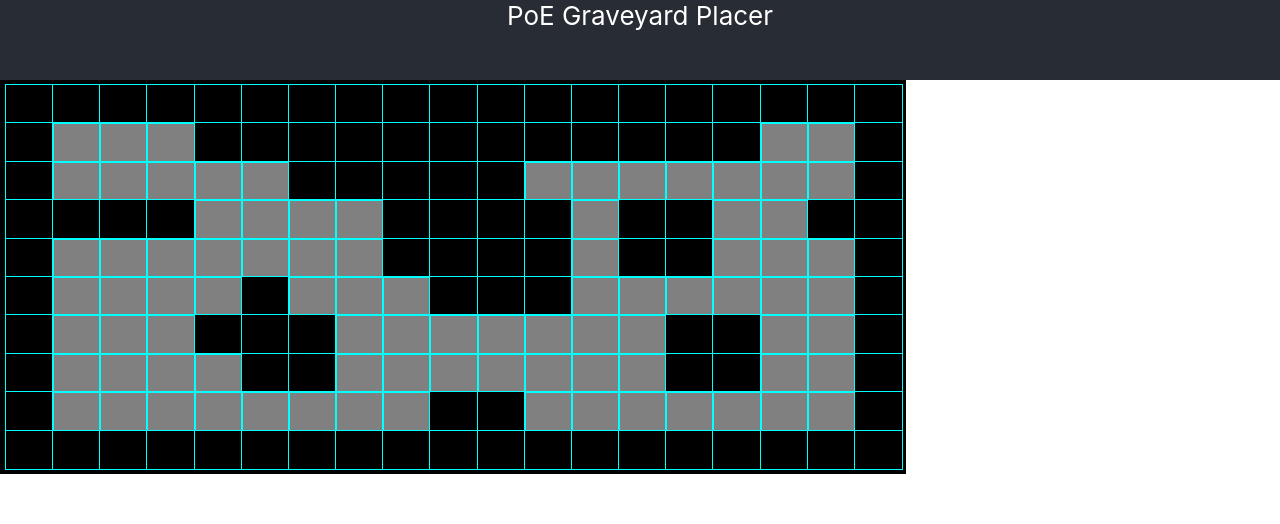
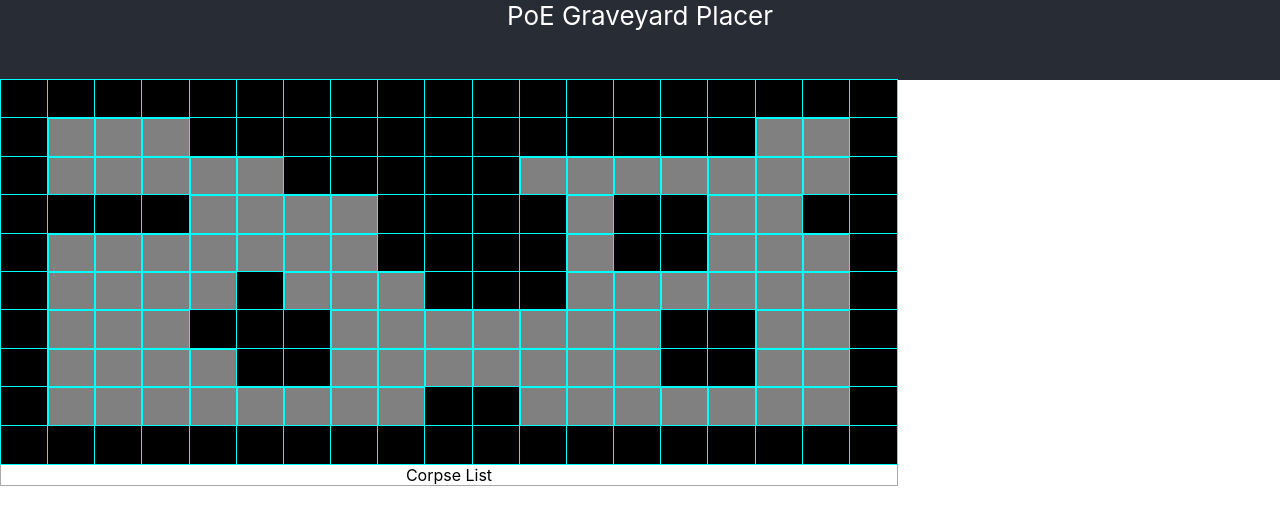
Before and after one commit to danielbrog/poe-graveyard, a React (Create React App) app in the folder graveyardApp/: page / in a window 1280 px wide. Shown: the top 524 px of the page. Built offline with nearby package versions, Linux system fonts and the light colour scheme.

Commit message:
added corpse list

```diff
--- a/graveyardApp/package.json
+++ b/graveyardApp/package.json
@@ -20,8 +20,6 @@
     "build": "react-scripts build",
     "test": "react-scripts test",
     "eject": "react-scripts eject"
-
-
   },
   "eslintConfig": {
     "extends": [
--- a/graveyardApp/src/App.js
+++ b/graveyardApp/src/App.js
@@ -1,6 +1,6 @@
 import './styles/App.css';
-import './components/GraveyardLayout'
 import GraveyardLayout from './components/GraveyardLayout';
+import CorpseListLayout from './components/CorpseListLayout';
 
 function App() {
   return (
@@ -9,6 +9,7 @@
           <div className="header__text">PoE Graveyard Placer</div>
       </header>
       <GraveyardLayout />
+      <CorpseListLayout />
     </div>
   );
 }
--- /dev/null
+++ b/graveyardApp/src/components/CorpseListLayout.js
@@ -0,0 +1,15 @@
+import React from "react";
+import '../styles/components/_corpselistlayout.scss'
+
+
+const CorpseListLayout= (props) => {
+
+    return (
+        <div className="corpselist__layout">
+            Corpse List
+        </div>
+    );
+
+}
+
+export default CorpseListLayout;
--- a/graveyardApp/src/components/GraveyardLayout.js
+++ b/graveyardApp/src/components/GraveyardLayout.js
@@ -2,71 +2,7 @@
 import '../styles/components/_graveyardlayout.scss'
 import Grave from "./Grave";
 import { useState } from 'react';
-
-function graveSetup(){
-
-    const graves= new Array(10).fill(null).map(()=>(
-        new Array(19).fill(null).map(()=> {return {isWall:false}})
-    ))
-
-    const walledGraves = graves.map((graveRow,y) => {
-        return graveRow.map((grave,x)=>{
-            // top and bottom wall
-            if(y===0 || y===9){
-                grave.isWall=true
-            }
-            //left and right wall
-            if(x===0 || x===18){
-                grave.isWall=true
-            }
-            //first row walls
-            if((y===1) && (x>3) && (x<16)){
-                grave.isWall=true
-            }
-            //second row walls
-            if((y===2) && (x>5) && (x<11)){
-                grave.isWall=true
-            }
-            //third row walls
-            const thirdRowFirst = ((x>0) && (x<4))
-            const thirdRowSecond =((x>7) && (x<12))
-            const thirdRowThird = ((x>12) && (x<15))
-            const thirdRowFourth = ((x>16) && (x<18))
-            if((y===3) && ( thirdRowFirst || thirdRowSecond || thirdRowThird || thirdRowFourth)){
-                grave.isWall=true
-            }
-
-            //fourth row walls
-            if((y===4) && (((x>7) && (x<12))||((x>12) && (x<15)))){
-                grave.isWall=true
-            }
-
-            //fifth row walls
-            if((y===5) && (((x>4)&&(x<6))||((x>8) && (x<12)))){
-                grave.isWall=true
-            }
-
-            //sixth row walls
-            if((y===6) && (((x>3)&&(x<7))||((x>13) && (x<16)))){
-                grave.isWall=true
-            }
-
-            //seventh row walls
-            if((y===7) && (((x>4)&&(x<7))||((x>13) && (x<16)))){
-                grave.isWall=true
-            }
-
-            //eigth row walls
-            if((y===8) && ((x>8)&&(x<11))){
-                grave.isWall=true
-            }
-
-            return grave
-        })
-    });
-    return walledGraves
-}
-
+import graveSetup from "../utilities/graveSetup";
 
 const GraveyardLayout= (props) => {
     const [graves, setGraves] = useState(graveSetup());
--- /dev/null
+++ b/graveyardApp/src/styles/components/_corpselistlayout.scss
@@ -0,0 +1,7 @@
+.corpselist__layout {
+    width: 70vw;
+    border-style:solid;
+    border-color: darkgray;
+    border-width: 1px;
+
+}
--- a/graveyardApp/src/styles/components/_graveyardlayout.scss
+++ b/graveyardApp/src/styles/components/_graveyardlayout.scss
@@ -1,12 +1,8 @@
 .graveyard__layout {
     display:grid;
-    border-style: solid;
-    border-width: 5px;
-    border-color: black;
     width: 70vw;
     height: 30vw;
     background-color: grey;
-    color:red;
     justify-items: stretch;
     align-items: center;
     grid-template-columns: repeat(19, 1fr);
--- /dev/null
+++ b/graveyardApp/src/utilities/graveSetup.js
@@ -0,0 +1,65 @@
+function graveSetup(){
+
+    const graves= new Array(10).fill(null).map(()=>(
+        new Array(19).fill(null).map(()=> {return {isWall:false}})
+    ))
+
+    const walledGraves = graves.map((graveRow,y) => {
+        return graveRow.map((grave,x)=>{
+            // top and bottom wall
+            if(y===0 || y===9){
+                grave.isWall=true
+            }
+            //left and right wall
+            if(x===0 || x===18){
+                grave.isWall=true
+            }
+            //first row walls
+            if((y===1) && (x>3) && (x<16)){
+                grave.isWall=true
+            }
+            //second row walls
+            if((y===2) && (x>5) && (x<11)){
+                grave.isWall=true
+            }
+            //third row walls
+            const thirdRowFirst = ((x>0) && (x<4))
+            const thirdRowSecond =((x>7) && (x<12))
+            const thirdRowThird = ((x>12) && (x<15))
+            const thirdRowFourth = ((x>16) && (x<18))
+            if((y===3) && ( thirdRowFirst || thirdRowSecond || thirdRowThird || thirdRowFourth)){
+                grave.isWall=true
+            }
+
+            //fourth row walls
+            if((y===4) && (((x>7) && (x<12))||((x>12) && (x<15)))){
+                grave.isWall=true
+            }
+
+            //fifth row walls
+            if((y===5) && (((x>4)&&(x<6))||((x>8) && (x<12)))){
+                grave.isWall=true
+            }
+
+            //sixth row walls
+            if((y===6) && (((x>3)&&(x<7))||((x>13) && (x<16)))){
+                grave.isWall=true
+            }
+
+            //seventh row walls
+            if((y===7) && (((x>4)&&(x<7))||((x>13) && (x<16)))){
+                grave.isWall=true
+            }
+
+            //eigth row walls
+            if((y===8) && ((x>8)&&(x<11))){
+                grave.isWall=true
+            }
+
+            return grave
+        })
+    });
+    return walledGraves
+}
+
+export default graveSetup;
```
Also changed, not shown: 1 other file (tests, documents, lock files or other folders).
